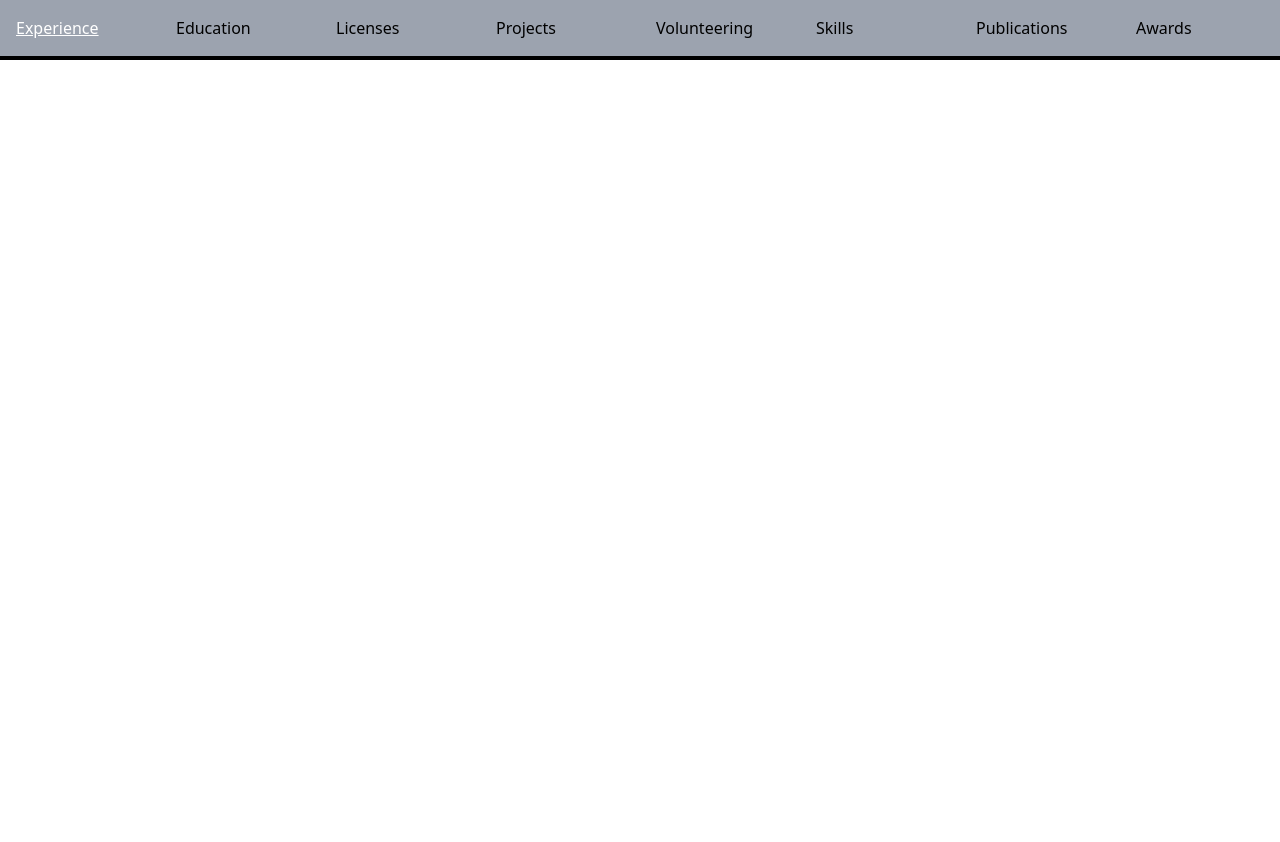
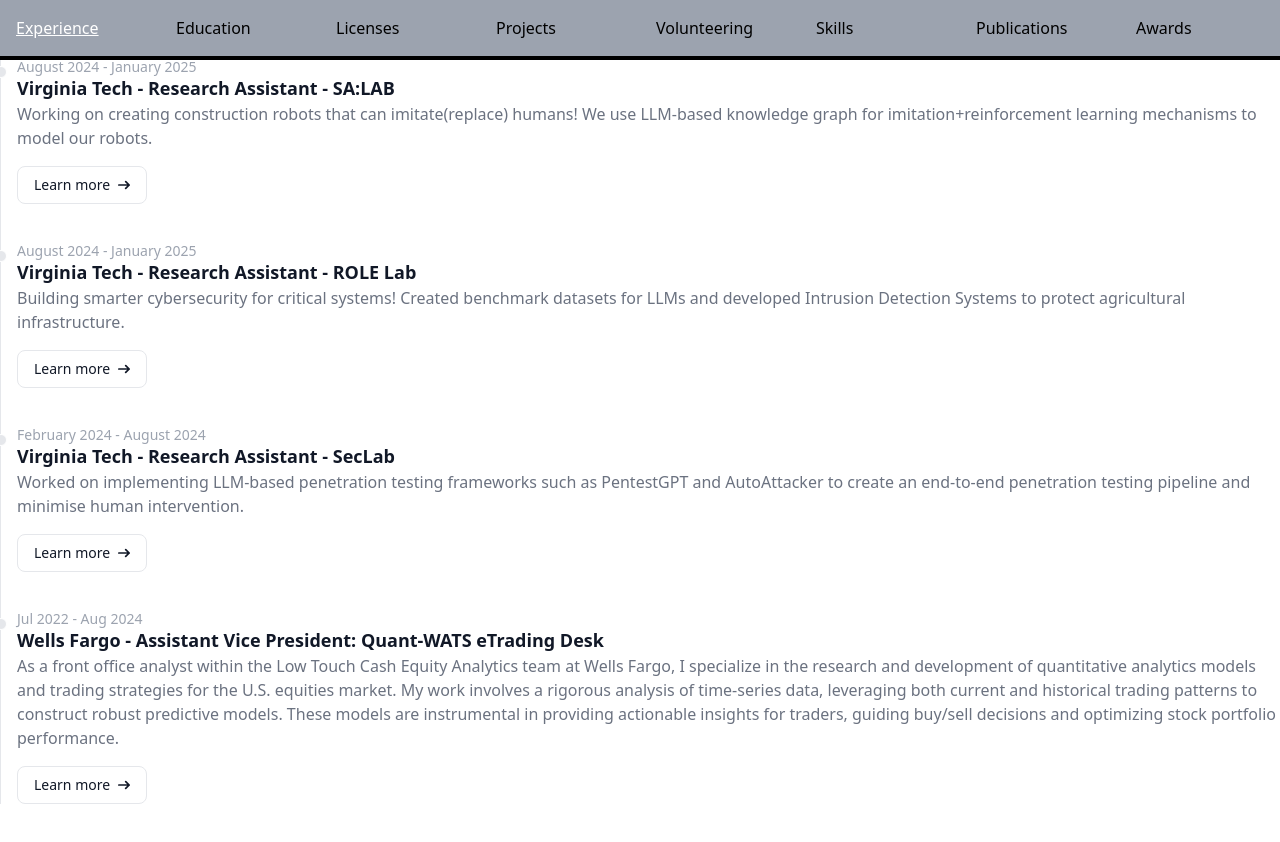
Before and after one commit to codyrutscher/dakshdaveportfolio, a plain HTML site: page website/experience.html in a window 1280 px wide. Before the commit the page ends 800 px from the top, so only its background shows below. Drawn offline with nearby package versions, Linux system fonts and the light colour scheme.

Commit message:
Update experience.html

```diff
--- a/website/experience.html
+++ b/website/experience.html
@@ -13,6 +13,45 @@
 <a href="website/publications.html"><h2 class="p-4 hover:text-white hover:underline">Publications</h2></a>
 <a href="website/awards.html"><h2 class="p-4 hover:text-white hover:underline">Awards</h2></a>
 </div>
+<ol class="relative border-s border-gray-200 dark:border-gray-700">
+    <li class="mb-10 ms-4">
+        <div class="absolute w-3 h-3 bg-gray-200 rounded-full mt-1.5 -start-1.5 border border-white dark:border-gray-900 dark:bg-gray-700"></div>
+        <time class="mb-1 text-sm font-normal leading-none text-gray-400 dark:text-gray-500">August 2024 - January 2025</time>
+        <h3 class="text-lg font-semibold text-gray-900 dark:text-white">Virginia Tech - Research Assistant - SA:LAB</h3>
+        <p class="mb-4 text-base font-normal text-gray-500 dark:text-gray-400">Working on creating construction robots that can imitate(replace) humans! We use LLM-based knowledge graph for imitation+reinforcement learning mechanisms to model our robots.</p>
+        <a href="#" class="inline-flex items-center px-4 py-2 text-sm font-medium text-gray-900 bg-white border border-gray-200 rounded-lg hover:bg-gray-100 hover:text-blue-700 focus:z-10 focus:ring-4 focus:outline-none focus:ring-gray-100 focus:text-blue-700 dark:bg-gray-800 dark:text-gray-400 dark:border-gray-600 dark:hover:text-white dark:hover:bg-gray-700 dark:focus:ring-gray-700">Learn more <svg class="w-3 h-3 ms-2 rtl:rotate-180" aria-hidden="true" xmlns="http://www.w3.org/2000/svg" fill="none" viewBox="0 0 14 10">
+    <path stroke="currentColor" stroke-linecap="round" stroke-linejoin="round" stroke-width="2" d="M1 5h12m0 0L9 1m4 4L9 9"/>
+  </svg></a>
+    </li>
+    <li class="mb-10 ms-4">
+        <div class="absolute w-3 h-3 bg-gray-200 rounded-full mt-1.5 -start-1.5 border border-white dark:border-gray-900 dark:bg-gray-700"></div>
+        <time class="mb-1 text-sm font-normal leading-none text-gray-400 dark:text-gray-500">August 2024 - January 2025</time>
+        <h3 class="text-lg font-semibold text-gray-900 dark:text-white">Virginia Tech - Research Assistant - ROLE Lab</h3>
+        <p class="mb-4 text-base font-normal text-gray-500 dark:text-gray-400">Building smarter cybersecurity for critical systems! Created benchmark datasets for LLMs and developed Intrusion Detection Systems to protect agricultural infrastructure.</p>
+        <a href="#" class="inline-flex items-center px-4 py-2 text-sm font-medium text-gray-900 bg-white border border-gray-200 rounded-lg hover:bg-gray-100 hover:text-blue-700 focus:z-10 focus:ring-4 focus:outline-none focus:ring-gray-100 focus:text-blue-700 dark:bg-gray-800 dark:text-gray-400 dark:border-gray-600 dark:hover:text-white dark:hover:bg-gray-700 dark:focus:ring-gray-700">Learn more <svg class="w-3 h-3 ms-2 rtl:rotate-180" aria-hidden="true" xmlns="http://www.w3.org/2000/svg" fill="none" viewBox="0 0 14 10">
+    <path stroke="currentColor" stroke-linecap="round" stroke-linejoin="round" stroke-width="2" d="M1 5h12m0 0L9 1m4 4L9 9"/>
+  </svg></a>
+    </li>
+   <li class="mb-10 ms-4">
+        <div class="absolute w-3 h-3 bg-gray-200 rounded-full mt-1.5 -start-1.5 border border-white dark:border-gray-900 dark:bg-gray-700"></div>
+        <time class="mb-1 text-sm font-normal leading-none text-gray-400 dark:text-gray-500">February 2024 - August 2024</time>
+        <h3 class="text-lg font-semibold text-gray-900 dark:text-white">Virginia Tech - Research Assistant - SecLab</h3>
+        <p class="mb-4 text-base font-normal text-gray-500 dark:text-gray-400">Worked on implementing LLM-based penetration testing frameworks such as PentestGPT and AutoAttacker to create an end-to-end penetration testing pipeline and minimise human intervention.</p>
+        <a href="#" class="inline-flex items-center px-4 py-2 text-sm font-medium text-gray-900 bg-white border border-gray-200 rounded-lg hover:bg-gray-100 hover:text-blue-700 focus:z-10 focus:ring-4 focus:outline-none focus:ring-gray-100 focus:text-blue-700 dark:bg-gray-800 dark:text-gray-400 dark:border-gray-600 dark:hover:text-white dark:hover:bg-gray-700 dark:focus:ring-gray-700">Learn more <svg class="w-3 h-3 ms-2 rtl:rotate-180" aria-hidden="true" xmlns="http://www.w3.org/2000/svg" fill="none" viewBox="0 0 14 10">
+    <path stroke="currentColor" stroke-linecap="round" stroke-linejoin="round" stroke-width="2" d="M1 5h12m0 0L9 1m4 4L9 9"/>
+  </svg></a>
+    </li>
+   <li class="mb-10 ms-4">
+        <div class="absolute w-3 h-3 bg-gray-200 rounded-full mt-1.5 -start-1.5 border border-white dark:border-gray-900 dark:bg-gray-700"></div>
+        <time class="mb-1 text-sm font-normal leading-none text-gray-400 dark:text-gray-500">Jul 2022 - Aug 2024</time>
+        <h3 class="text-lg font-semibold text-gray-900 dark:text-white">Wells Fargo - Assistant Vice President: Quant-WATS eTrading Desk</h3>
+        <p class="mb-4 text-base font-normal text-gray-500 dark:text-gray-400">As a front office analyst within the Low Touch Cash Equity Analytics team at Wells Fargo, I specialize in the research and development of quantitative analytics models and trading strategies for the U.S. equities market. My work involves a rigorous analysis of time-series data, leveraging both current and historical trading patterns to construct robust predictive models. These models are instrumental in providing actionable insights for traders, guiding buy/sell decisions and optimizing stock portfolio performance.</p>
+        <a href="#" class="inline-flex items-center px-4 py-2 text-sm font-medium text-gray-900 bg-white border border-gray-200 rounded-lg hover:bg-gray-100 hover:text-blue-700 focus:z-10 focus:ring-4 focus:outline-none focus:ring-gray-100 focus:text-blue-700 dark:bg-gray-800 dark:text-gray-400 dark:border-gray-600 dark:hover:text-white dark:hover:bg-gray-700 dark:focus:ring-gray-700">Learn more <svg class="w-3 h-3 ms-2 rtl:rotate-180" aria-hidden="true" xmlns="http://www.w3.org/2000/svg" fill="none" viewBox="0 0 14 10">
+    <path stroke="currentColor" stroke-linecap="round" stroke-linejoin="round" stroke-width="2" d="M1 5h12m0 0L9 1m4 4L9 9"/>
+  </svg></a>
+    </li>
+
+</ol>
 
 </body>
 </html>
```
